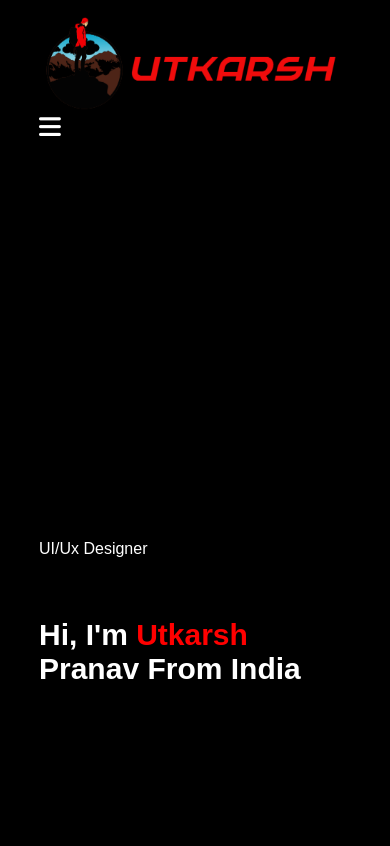
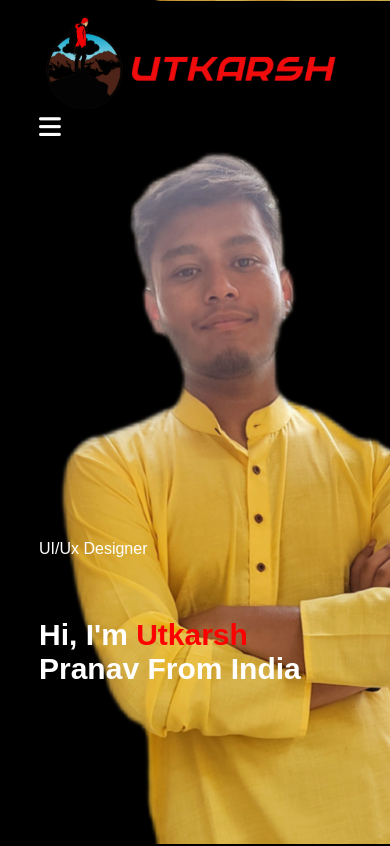
Before and after one commit to utkarshpranav1/portfolio.github.io, a plain HTML site: page index.html in a window 390 px wide. Shown: the top 846 px of the page. Drawn offline with Linux system fonts and the light colour scheme; files whose address does not match are found by name.

Commit message:
Update index.css

```diff
--- a/index.css
+++ b/index.css
@@ -14,7 +14,7 @@ body{
 #header{
     width: 100%;
     height: 100vh;
-    background-image: url(/portfoio/bg12.png);
+    background-image: url(portfolio.github.io/bg12.png);
     background-size: cover;
     background-position: center 1px;
      background-repeat: none;
@@ -332,7 +332,7 @@ nav .fa-sharp{
 }
 @media only screen and (max-width: 600px){
 #header{
-    background-image: url(/portfoio/bg10.png);
+    background-image: url(portfolio.github.io/bg10.png);
 }
 .header-text{
     margin-top: 100%;
```
